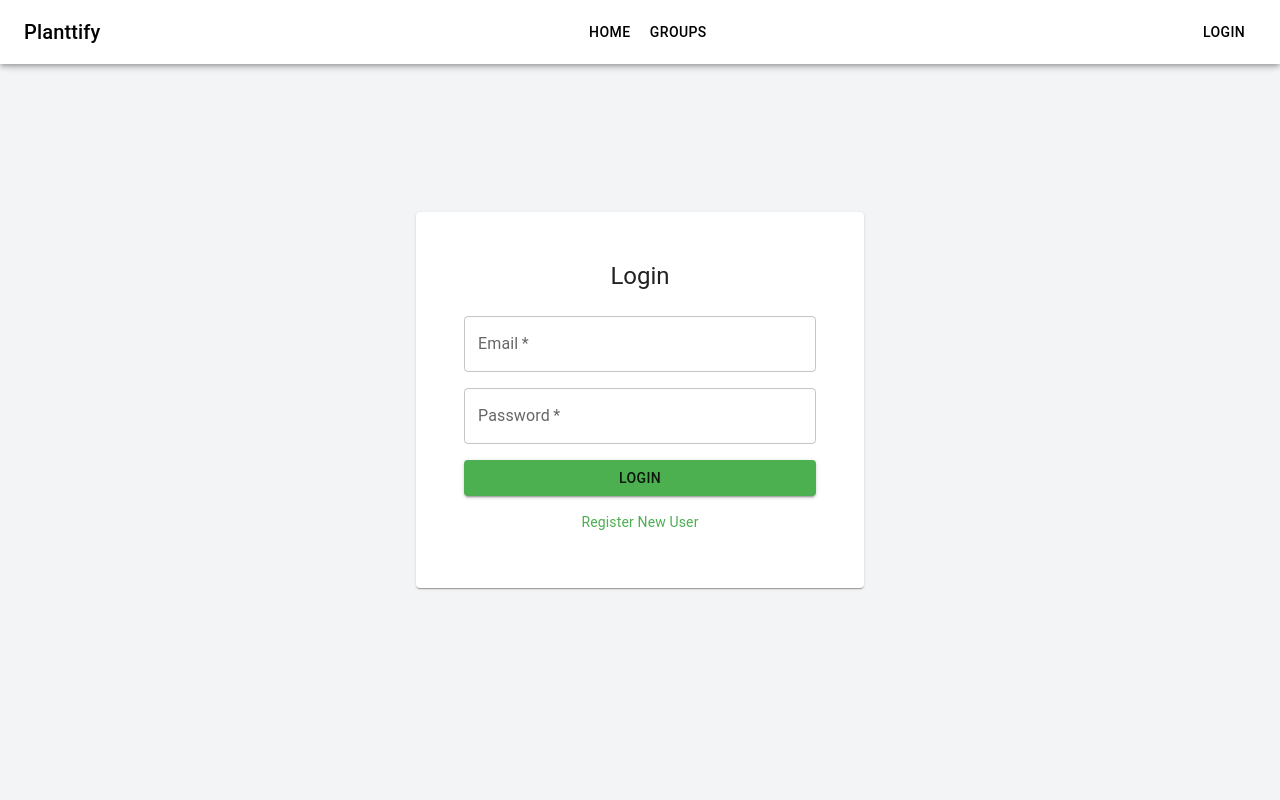
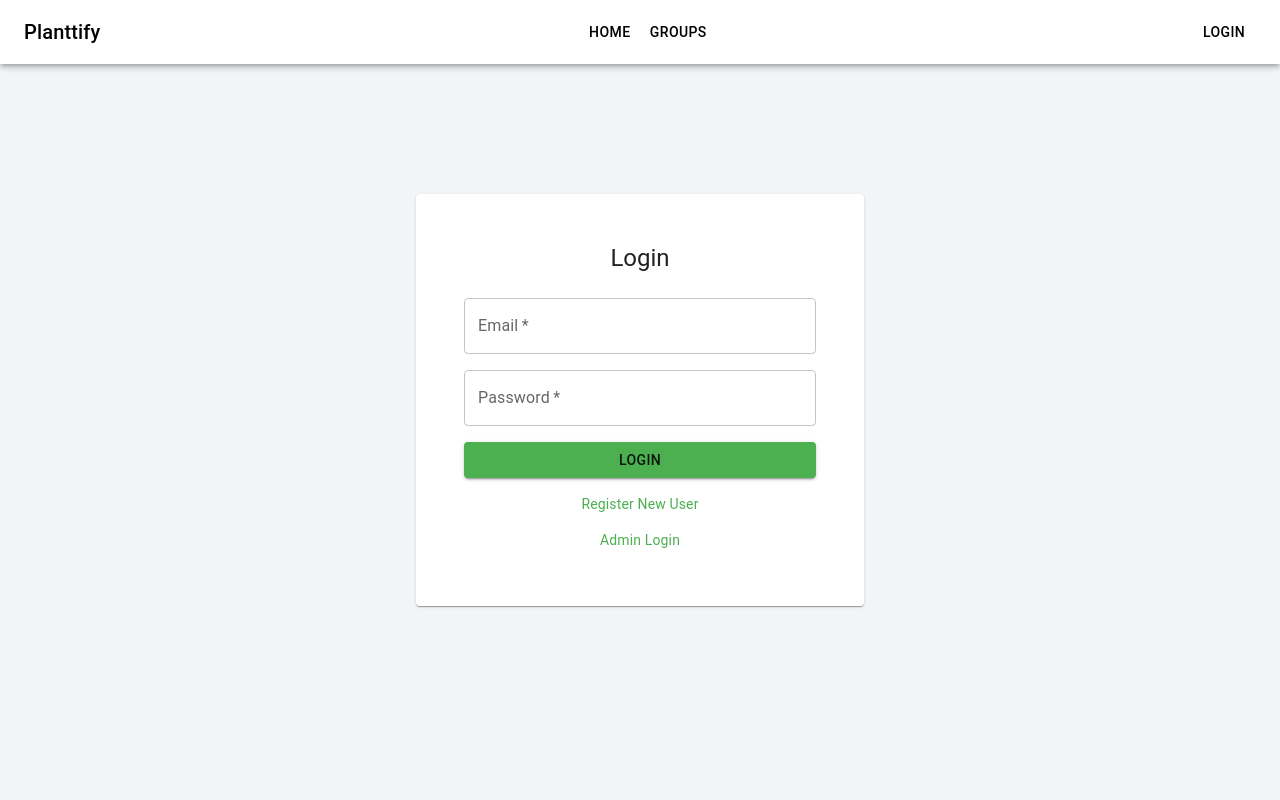
Before and after one commit to sanglap13/planttify-h4b, a React (Vite) app in the folder planttify-fe/: page /login in a window 1280 px wide. Shown: the top 800 px of the page. Built offline with nearby package versions, Linux system fonts and the light colour scheme.

Commit message:
feat: add

```diff
--- a/planttify-fe/src/components/pages/login/Login.tsx
+++ b/planttify-fe/src/components/pages/login/Login.tsx
@@ -54,6 +54,10 @@ const Login: React.FC = () => {
 
   const handleRegisterRedirect = () => {
     navigate("/register");
+  };
+
+  const handleAdminLoginRedirect = () => {
+    window.location.href = "http://localhost:5173/login";
   };
 
   return (
@@ -118,6 +122,14 @@ const Login: React.FC = () => {
             >
               Register New User
             </Typography>
+            <Typography
+              variant="body2"
+              className="text-center mt-2 cursor-pointer"
+              onClick={handleAdminLoginRedirect}
+              style={{ color: "#4caf50" }} // Primary color
+            >
+              Admin Login
+            </Typography>
           </form>
         </CardContent>
       </Card>
```
